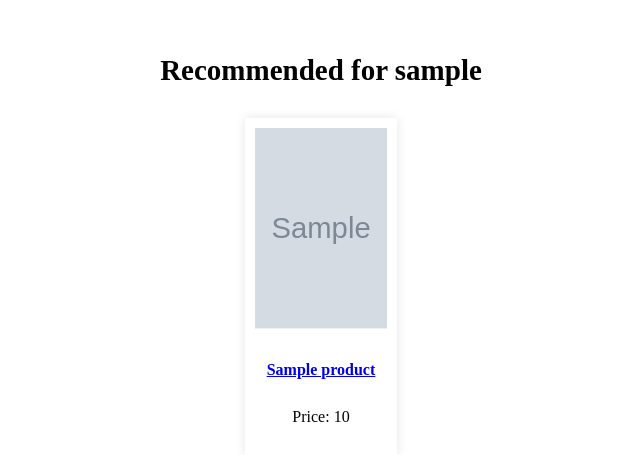
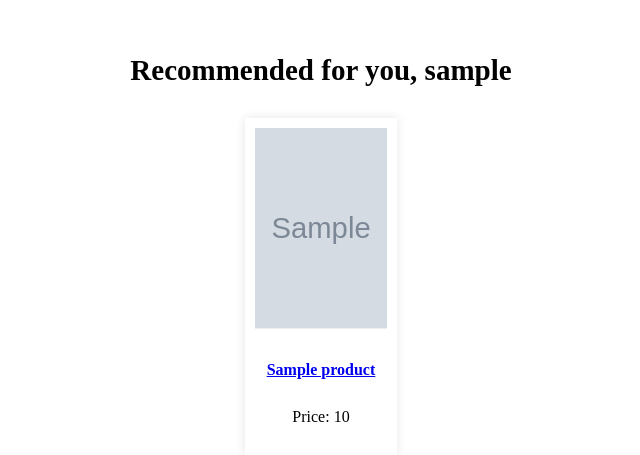
Before and after one commit to m1htan/Scientific-Research-2, a Flask app: template Web/Templates/recommendations/30118.html in a window 1280 px wide. Shown: the part 88-543 px from the top of the page, without its empty margins (319-959 px from the left). Run offline with Flask 3, Linux system fonts and the light colour scheme; the template is opened without the code that fills it: most values are stand-ins (such as "Sample title", 1, 10 or a date in 2020); grey boxes marked "Sample" are stand-in pictures; parts of the project's set-up code (start-up, migrations or seed data) failed here and were passed over.

Commit message:
Update 30118.html

```diff
--- a/Web/Templates/recommendations/30118.html
+++ b/Web/Templates/recommendations/30118.html
@@ -138,7 +138,7 @@ li {
 
     <main>
         <section>
-            <h2 style="font-size: 29px;">Recommended for {{ username }}</h2>
+            <h2 style="font-size: 29px;">Recommended for you, {{ username }}</h2>
             <div class="product-listing">
                 {% if products_info %}
                     {% for product in products_info %}
```
